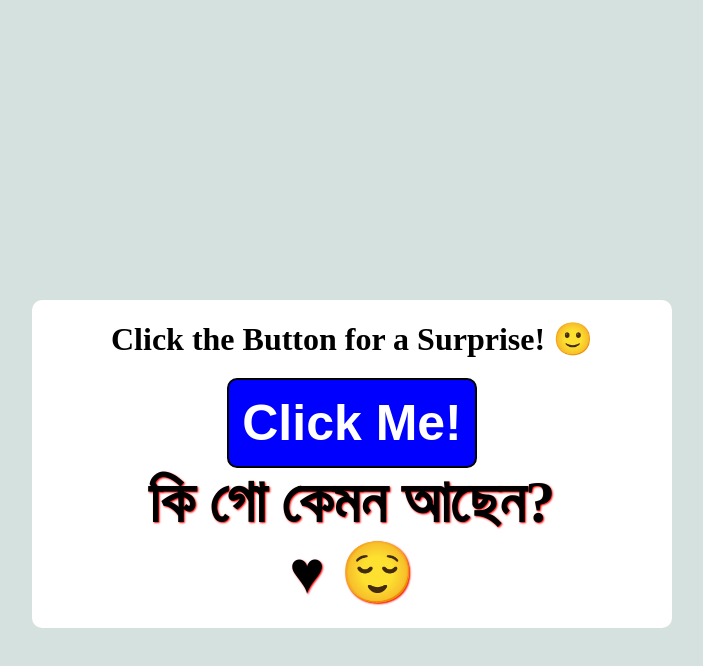
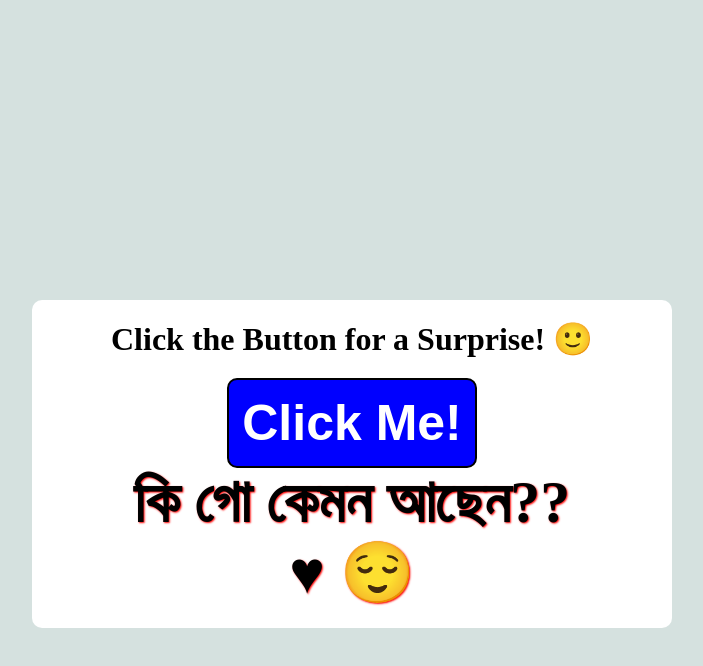
Before and after one commit to Rubel48Mahmud/loveMsgg, a plain HTML site: page index.html in a window 1280 px wide. Both pictures are taken after a click on the button "Click Me!". Shown: the whole page, without its empty margins (288-991 px from the left). Drawn offline with Linux system fonts and the light colour scheme.

Commit message:
Update index.html

```diff
--- a/index.html
+++ b/index.html
@@ -65,7 +65,7 @@
    <div class="main">
         <h1>Click the Button for a Surprise! 🙂</h1>
         <button onclick="showLoveMessage()">Click Me!</button>
-        <h2 class="love-message" id="loveMessage">কি গো কেমন আছেন? <br> &#x2665 &#128524</h2>
+        <h2 class="love-message" id="loveMessage">কি গো কেমন আছেন?? <br> &#x2665 &#128524</h2>
    </div>
 
     <script>
```
